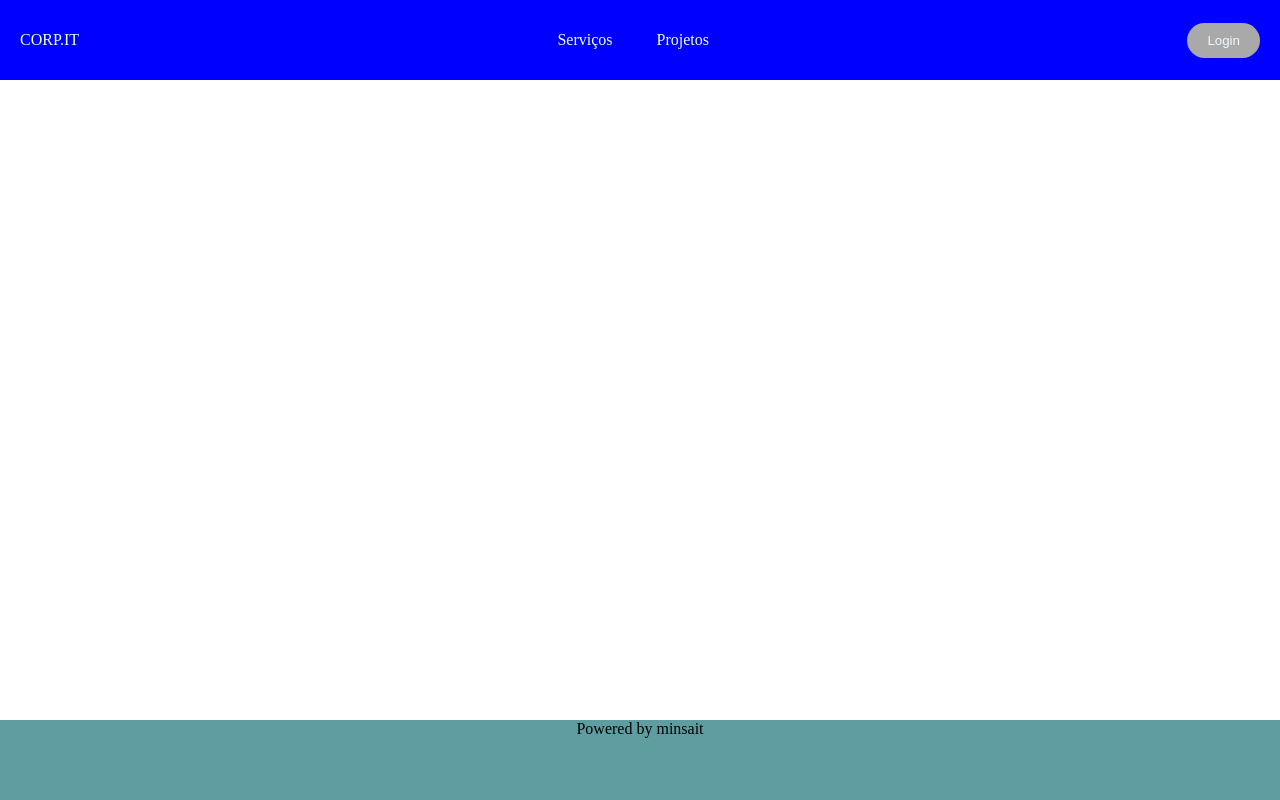
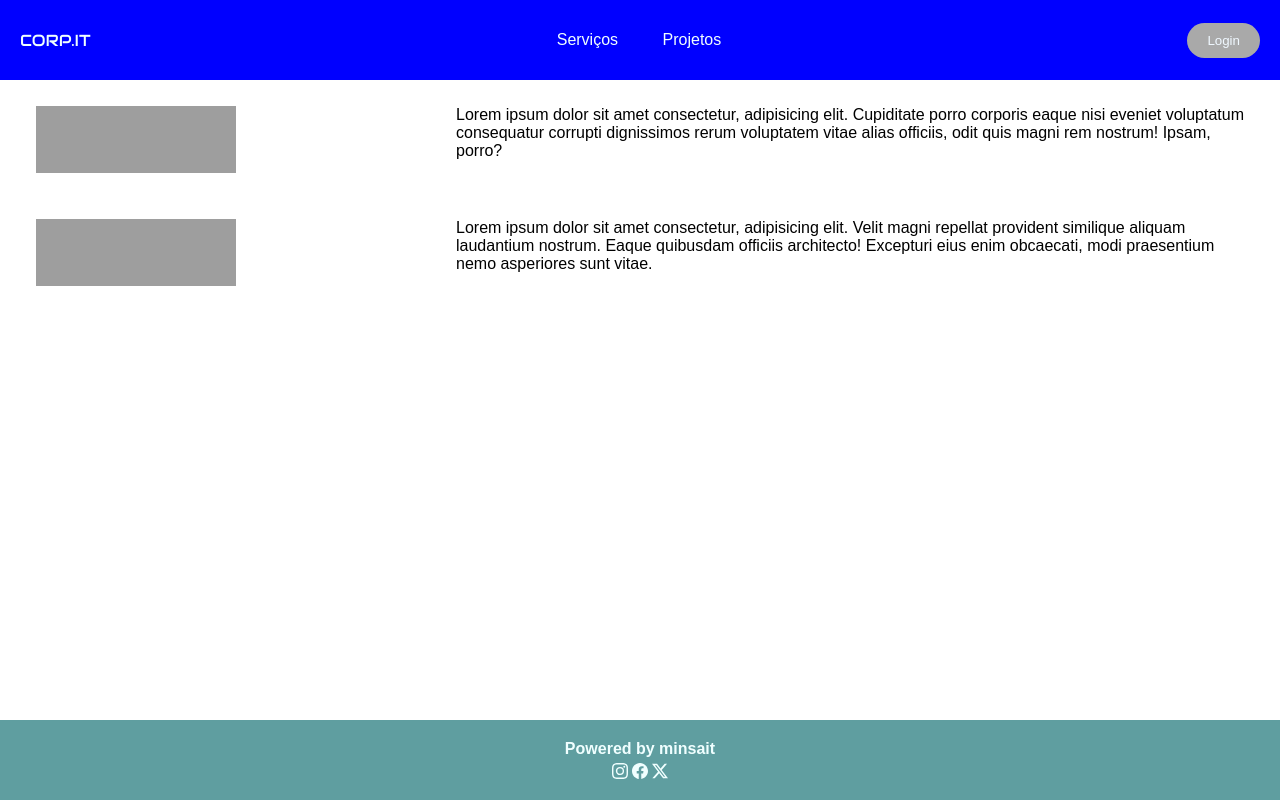
Before and after one commit to kvMinsait/aulajsminsait, a plain HTML site: page index.html in a window 1280 px wide. Drawn offline with Linux system fonts and the light colour scheme; grey boxes are pictures that could not be loaded.

Commit message:
Add files via upload

```diff
--- a/index.html
+++ b/index.html
@@ -18,8 +18,29 @@
 
             <a href="#"><button>Login</button></a>
         </header>
+        <div id="content" class="grid-container">
+           <div class="grid-item">
+                <img src="https://www.google.com/images/branding/googlelogo/1x/googlelogo_color_272x92dp.png" alt="Google Logo" width="200" height="67,65">
+           </div>
+           <div class="grid-item">Lorem ipsum dolor sit amet consectetur, adipisicing elit. Cupiditate porro corporis eaque nisi eveniet voluptatum consequatur corrupti dignissimos rerum voluptatem vitae alias officiis, odit quis magni rem nostrum! Ipsam, porro?</div>
+           <div class="grid-item">
+                <img src="https://upload.wikimedia.org/wikipedia/commons/9/96/Microsoft_logo_%282012%29.svg" alt="Microsoft Logo" width="200" height="67,65">
+           </div>
+           <div class="grid-item">Lorem ipsum dolor sit amet consectetur, adipisicing elit. Velit magni repellat provident similique aliquam laudantium nostrum. Eaque quibusdam officiis architecto! Excepturi eius enim obcaecati, modi praesentium nemo asperiores sunt vitae.</div>
+        </div>
         <footer>
-            <span>Powered by minsait</span>
+            <h4>Powered by minsait</h4>
+            <div id="icons">
+                <svg xmlns="http://www.w3.org/2000/svg" width="16" height="16" fill="currentColor" class="bi bi-instagram" viewBox="0 0 16 16">
+                    <path d="M8 0C5.829 0 5.556.01 4.703.048 3.85.088 3.269.222 2.76.42a3.9 3.9 0 0 0-1.417.923A3.9 3.9 0 0 0 .42 2.76C.222 3.268.087 3.85.048 4.7.01 5.555 0 5.827 0 8.001c0 2.172.01 2.444.048 3.297.04.852.174 1.433.372 1.942.205.526.478.972.923 1.417.444.445.89.719 1.416.923.51.198 1.09.333 1.942.372C5.555 15.99 5.827 16 8 16s2.444-.01 3.298-.048c.851-.04 1.434-.174 1.943-.372a3.9 3.9 0 0 0 1.416-.923c.445-.445.718-.891.923-1.417.197-.509.332-1.09.372-1.942C15.99 10.445 16 10.173 16 8s-.01-2.445-.048-3.299c-.04-.851-.175-1.433-.372-1.941a3.9 3.9 0 0 0-.923-1.417A3.9 3.9 0 0 0 13.24.42c-.51-.198-1.092-.333-1.943-.372C10.443.01 10.172 0 7.998 0zm-.717 1.442h.718c2.136 0 2.389.007 3.232.046.78.035 1.204.166 1.486.275.373.145.64.319.92.599s.453.546.598.92c.11.281.24.705.275 1.485.039.843.047 1.096.047 3.231s-.008 2.389-.047 3.232c-.035.78-.166 1.203-.275 1.485a2.5 2.5 0 0 1-.599.919c-.28.28-.546.453-.92.598-.28.11-.704.24-1.485.276-.843.038-1.096.047-3.232.047s-2.39-.009-3.233-.047c-.78-.036-1.203-.166-1.485-.276a2.5 2.5 0 0 1-.92-.598 2.5 2.5 0 0 1-.6-.92c-.109-.281-.24-.705-.275-1.485-.038-.843-.046-1.096-.046-3.233s.008-2.388.046-3.231c.036-.78.166-1.204.276-1.486.145-.373.319-.64.599-.92s.546-.453.92-.598c.282-.11.705-.24 1.485-.276.738-.034 1.024-.044 2.515-.045zm4.988 1.328a.96.96 0 1 0 0 1.92.96.96 0 0 0 0-1.92m-4.27 1.122a4.109 4.109 0 1 0 0 8.217 4.109 4.109 0 0 0 0-8.217m0 1.441a2.667 2.667 0 1 1 0 5.334 2.667 2.667 0 0 1 0-5.334"/>
+                </svg>
+                <svg xmlns="http://www.w3.org/2000/svg" width="16" height="16" fill="currentColor" class="bi bi-facebook" viewBox="0 0 16 16">
+                    <path d="M16 8.049c0-4.446-3.582-8.05-8-8.05C3.58 0-.002 3.603-.002 8.05c0 4.017 2.926 7.347 6.75 7.951v-5.625h-2.03V8.05H6.75V6.275c0-2.017 1.195-3.131 3.022-3.131.876 0 1.791.157 1.791.157v1.98h-1.009c-.993 0-1.303.621-1.303 1.258v1.51h2.218l-.354 2.326H9.25V16c3.824-.604 6.75-3.934 6.75-7.951"/>
+                </svg>
+                <svg xmlns="http://www.w3.org/2000/svg" width="16" height="16" fill="currentColor" class="bi bi-twitter-x" viewBox="0 0 16 16">
+                    <path d="M12.6.75h2.454l-5.36 6.142L16 15.25h-4.937l-3.867-5.07-4.425 5.07H.316l5.733-6.57L0 .75h5.063l3.495 4.633L12.601.75Zm-.86 13.028h1.36L4.323 2.145H2.865z"/>
+                </svg>
+            </div>
         </footer>
     </body>
 </html>
--- a/style.css
+++ b/style.css
@@ -1,6 +1,8 @@
+@import url('https://fonts.googleapis.com/css2?family=Audiowide&display=swap');
 * {
     margin: 0;
     padding: 0;
+    font-family: sans-serif;
 }
 
 header {
@@ -14,6 +16,7 @@ header {
 
 header span{
     margin-left: 20px;
+    font-family: "Audiowide", sans-serif;
 }
 
 header a{
@@ -27,6 +30,8 @@ footer {
     position: fixed;
     width: 100%;
     text-align: center;
+    color: azure;
+    display: inline-block;
 }
 
 a {
@@ -56,3 +61,25 @@ a button {
 a button:hover {
     background-color: rgb(215, 215, 215);
 }
+
+footer h4 {
+    margin-top: 20px;
+}
+
+footer #icons {
+    margin-top: 5px;
+}
+
+.grid-container {
+    display: grid;
+    grid-template-columns: 1fr 2fr;
+    grid-template-rows: 100% 1r;
+    gap: 10px;
+    margin-top: 10px;
+    margin-left: 20px;
+    margin-right: 20px;
+}
+
+.grid-item {
+   padding: 1rem;
+}
```
